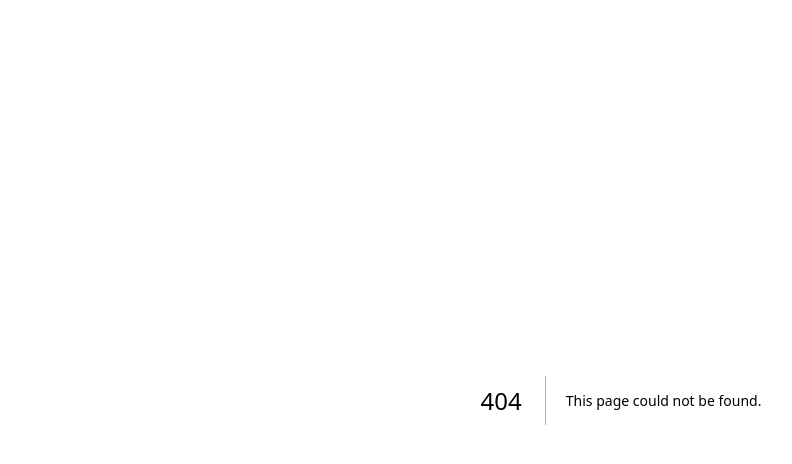
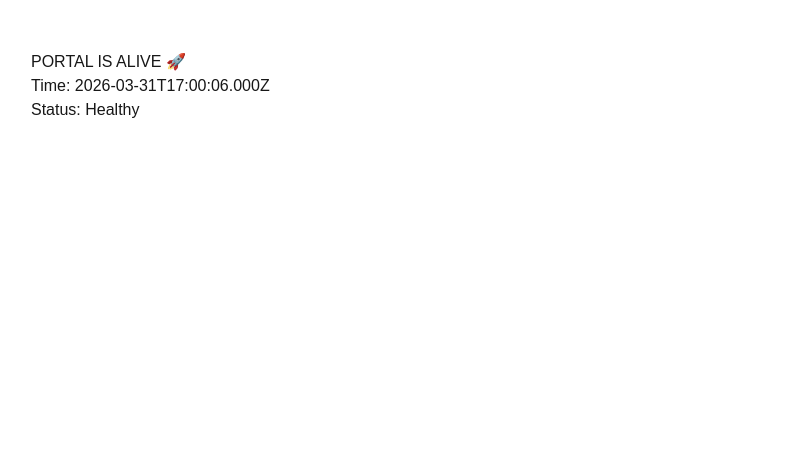
Before and after one commit to arcigy/automation-portal, a Next.js app: page /ping in a window 1280 px wide. Before the commit this address had no page. Shown: the top 464 px of the page, without its empty margins (19-811 px from the left). Built offline with nearby package versions, Linux system fonts and the light colour scheme.

Commit message:
chore(diag): add ping test page to bypass all logic

```diff
--- /dev/null
+++ b/src/app/ping/page.tsx
@@ -0,0 +1,9 @@
+export default function Ping() {
+  return (
+    <div style={{ padding: '50px', family: 'sans-serif' }}>
+      <h1>PORTAL IS ALIVE 🚀</h1>
+      <p>Time: {new Date().toISOString()}</p>
+      <p>Status: Healthy</p>
+    </div>
+  );
+}
```
